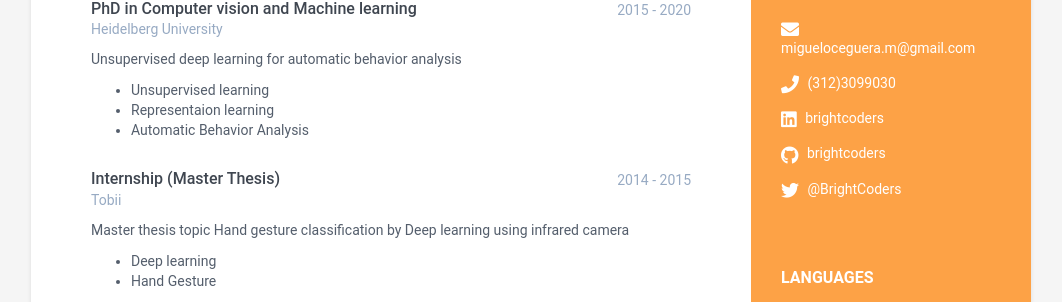
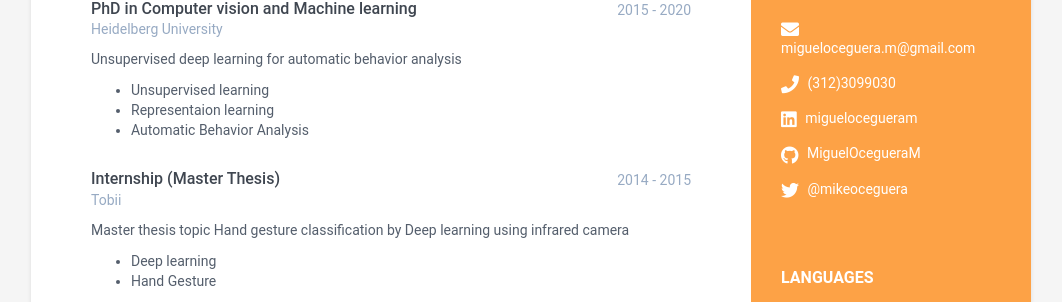
Before and after one commit to BC-NOV-20-Proyectos/resume-MiguelOcegueraM, a Jekyll site: the page built from index.html, in a window 1280 px wide. Shown: the part 383-685 px from the top of the page, without its empty margins (109-1171 px from the left). Built offline with Jekyll 4.4.1, drawn with Linux system fonts in a browser that asks for light colours.

Commit message:
I added my social networks

```diff
--- a/_data/data.yml
+++ b/_data/data.yml
@@ -15,11 +15,11 @@ sidebar:
   email: migueloceguera.m@gmail.com
   phone: (312)3099030
   website: # No agregar http://
-  linkedin: brightcoders
-  github: brightcoders
+  linkedin: miguelocegueram
+  github: MiguelOcegueraM
   gitlab:
   bitbucket:
-  twitter: '@BrightCoders'
+  twitter: '@mikeoceguera'
   stack-overflow: # Number/Username, e.g. 123456/alandoe
   codewars:
   goodreads: # Number-Username, e.g. 123456-alandoe
```
